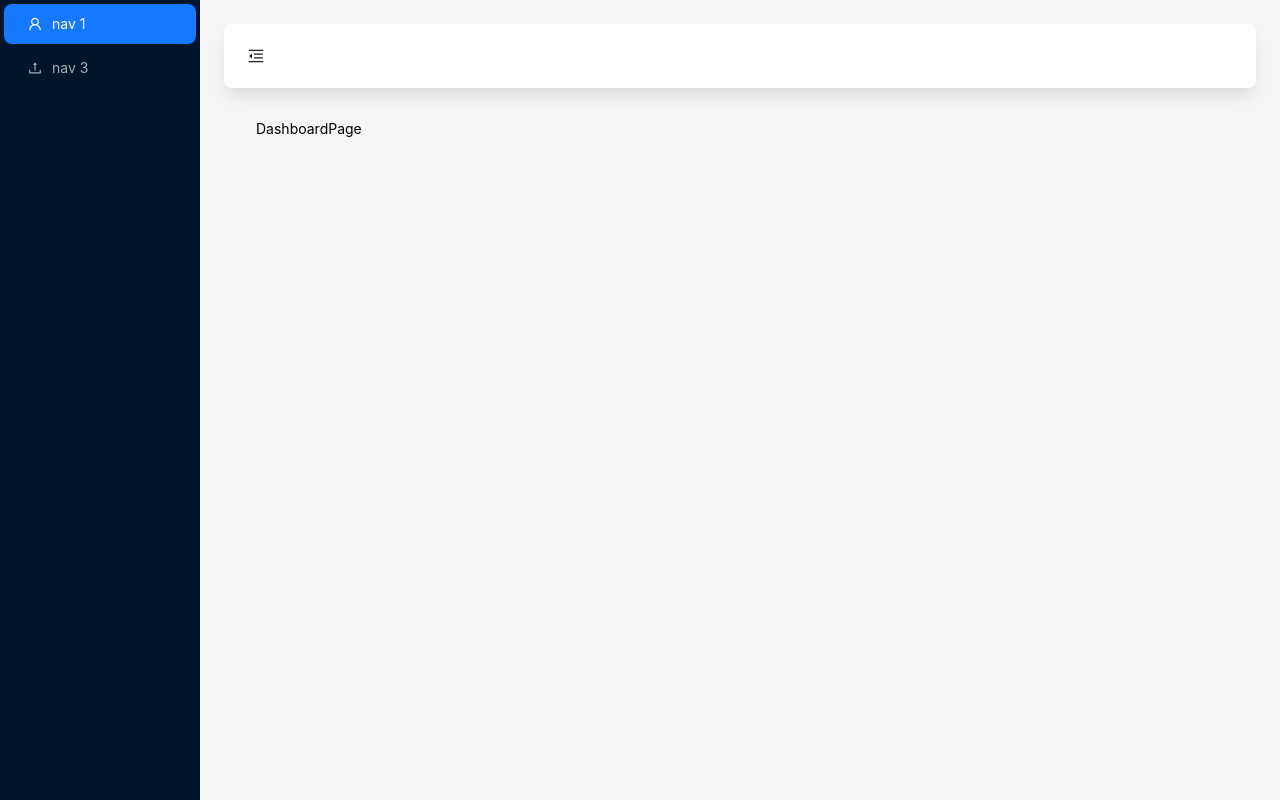
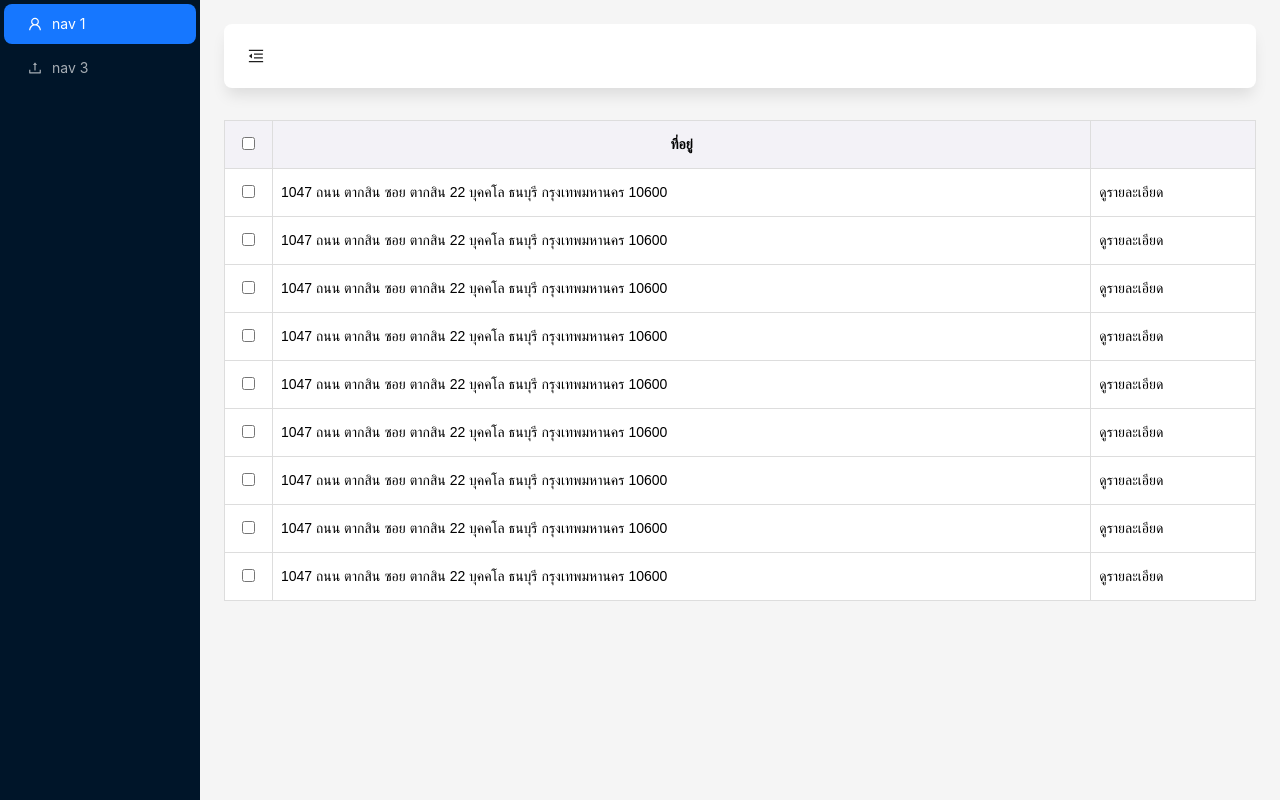
Before and after one commit to SupakornEnixer/ncsa-admin, a Next.js app: page /dashboard in a window 1280 px wide. Built offline with nearby package versions, Linux system fonts and the light colour scheme.

Commit message:
add table component

```diff
--- a/src/app/(adminlayout)/dashboard/page.js
+++ b/src/app/(adminlayout)/dashboard/page.js
@@ -1,8 +1,41 @@
-import React from 'react'
+'use client'
+import NcsaTable from '@/components/table/table'
+import { useMemo } from 'react'
 
 function DashboardPage() {
+
+  const columns = useMemo(
+    () => [
+      { accessorKey: 'address', header: 'ที่อยู่' },
+      {
+        accessorKey: 'option',
+        header: '',
+        render: (_, row) => {
+          return (
+            <>ดูรายละเอียด</>
+          )
+        }
+      }
+    ],
+    [],
+  )
+
+  const rows = [
+    { id: 1, address: '1047 ถนน ตากสิน ซอย ตากสิน 22 บุคคโล ธนบุรี กรุงเทพมหานคร 10600' },
+    { id: 2, address: '1047 ถนน ตากสิน ซอย ตากสิน 22 บุคคโล ธนบุรี กรุงเทพมหานคร 10600' },
+    { id: 3, address: '1047 ถนน ตากสิน ซอย ตากสิน 22 บุคคโล ธนบุรี กรุงเทพมหานคร 10600' },
+    { id: 4, address: '1047 ถนน ตากสิน ซอย ตากสิน 22 บุคคโล ธนบุรี กรุงเทพมหานคร 10600' },
+    { id: 5, address: '1047 ถนน ตากสิน ซอย ตากสิน 22 บุคคโล ธนบุรี กรุงเทพมหานคร 10600' },
+    { id: 6, address: '1047 ถนน ตากสิน ซอย ตากสิน 22 บุคคโล ธนบุรี กรุงเทพมหานคร 10600' },
+    { id: 7, address: '1047 ถนน ตากสิน ซอย ตากสิน 22 บุคคโล ธนบุรี กรุงเทพมหานคร 10600' },
+    { id: 8, address: '1047 ถนน ตากสิน ซอย ตากสิน 22 บุคคโล ธนบุรี กรุงเทพมหานคร 10600' },
+    { id: 9, address: '1047 ถนน ตากสิน ซอย ตากสิน 22 บุคคโล ธนบุรี กรุงเทพมหานคร 10600' },
+  ]
+
   return (
-    <div>DashboardPage</div>
+    <div>
+      <NcsaTable columns={columns} rows={rows} />
+    </div>
   )
 }
 
--- a/src/app/(adminlayout)/layout.js
+++ b/src/app/(adminlayout)/layout.js
@@ -14,7 +14,7 @@ function AdminLayout({ children }) {
       <Sidebar collapsed={collapsed} />
       <Layout style={{ padding: '1.5rem' }}>
         <Appbar collapsed={collapsed} onClick={() => setCollapsed(!collapsed)} />
-        <div style={{ padding: '2rem' }}>
+        <div style={{ paddingTop: '2rem' }}>
           {children}
         </div>
       </Layout>
--- /dev/null
+++ b/src/components/table/table.js
@@ -0,0 +1,99 @@
+'use client'
+import React, { useState } from 'react'
+import style from './table.module.css'
+
+function NcsaTable({ columns = [], rows = [], enableCheckedRow = true }) {
+
+  const [rowData, setRowData] = useState(rows)
+  const [selectedLists, setSelectedLists] = useState([])
+  const checkedAll = selectedLists?.length === rowData?.length
+
+  return (
+    <table className={style.table}>
+      <thead>
+        <tr className={style.tr}>
+          {
+            enableCheckedRow && rowData?.length !== 0
+              ? <th className={style.th_checkbbox}>
+                <input
+                  type='checkbox'
+                  className={style.checkbox}
+                  checked={checkedAll}
+                  onChange={() => {
+                    if (checkedAll) {
+                      setSelectedLists([])
+                      return
+                    }
+                    setSelectedLists(rowData)
+                  }}
+                />
+              </th>
+              : null
+          }
+          {
+            columns?.map((c, colIndex) => {
+              return (
+                <th key={colIndex} className={style.th}>
+                  <div style={{ textAlign: c?.headerAlign ?? 'center' }}>
+                    <span>{c?.header}</span>
+                  </div>
+                </th>
+              )
+            })
+          }
+        </tr>
+      </thead>
+      <tbody>
+        {
+          rowData?.map((r, rowIndex) => {
+            return (
+              <tr
+                key={rowIndex}
+                className={style.tr}
+                style={{
+                  backgroundColor: selectedLists?.some(s => s === r) ? '#ededed' : 'white'
+                }}>
+                {
+                  enableCheckedRow
+                    ? <td className={style.td_checkbbox}>
+                      <input
+                        type='checkbox'
+                        className={style.checkbox}
+                        checked={selectedLists?.some(sl => sl === r)}
+                        onChange={() => {
+                          if (selectedLists?.some(sl => sl === r)) {
+                            setSelectedLists(selectedLists?.filter(ss => ss !== selectedLists?.find(s => s === r)))
+                            return
+                          }
+                          setSelectedLists([...selectedLists, r])
+                        }}
+                      />
+                    </td>
+                    : null
+                }
+                {
+                  columns?.map((cc, ii) => {
+                    return (
+                      <td
+                        className={style.td}
+                        style={{ textAlign: cc?.alignHeaderCenter ? 'center' : null }}
+                        key={ii}>
+                        {
+                          cc?.render
+                            ? cc?.render(cc[r.accessorKey], r)
+                            : r?.[cc.accessorKey]
+                        }
+                      </td>
+                    )
+                  })
+                }
+              </tr>
+            )
+          })
+        }
+      </tbody>
+    </table >
+  )
+}
+
+export default NcsaTable
--- /dev/null
+++ b/src/components/table/table.module.css
@@ -0,0 +1,50 @@
+.table {
+  font-family: Arial, Helvetica, sans-serif;
+  border-collapse: collapse;
+  width: 100%;
+  border: 1px solid #ddd;
+}
+
+.table .td,
+.table .th {
+  border: 1px solid #ddd;
+  padding: 8px;
+  height: 3rem;
+}
+
+.table tbody .tr {
+  cursor: pointer;
+}
+
+.table tbody .tr:hover {
+  background-color: #F9F9FB !important;
+}
+
+.table .th {
+  padding-top: 12px;
+  padding-bottom: 12px;
+  text-align: left;
+  background-color: #f3f2f7;
+}
+
+.table .th_checkbbox {
+  width: 3rem;
+  border: 1px solid #dddddd;
+  border-left: unset;
+  border-right: unset;
+  text-align: center;
+  background-color: #f3f2f7;
+}
+
+.table .td_checkbbox {
+  width: 3rem;
+  border: 1px solid #dddddd;
+  border-left: unset;
+  border-right: unset;
+  text-align: center;
+  background-color: white;
+}
+
+.table .th_checkbbox .checkbox {
+  cursor: pointer;
+}
```
